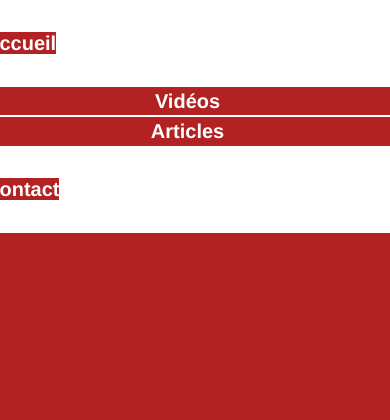
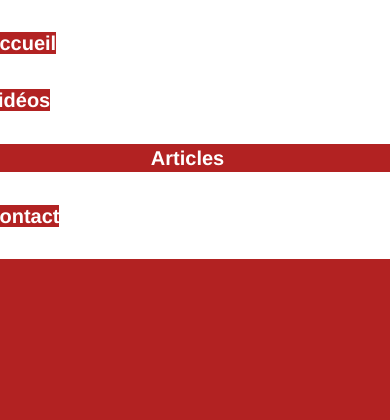
Before and after one commit to CamilleAlram/Pandapps, a Django app: page /contact/ in a window 390 px wide. Shown: the part 220-640 px from the top of the page. Run offline with Django 3.2, Linux system fonts and the light colour scheme; parts of the project's set-up code (start-up, migrations or seed data) failed here and were passed over; some libraries are stand-ins or nearby versions.

Commit message:
Mise en place de la page

```diff
--- a/panda/pandapps/templates/nav.html
+++ b/panda/pandapps/templates/nav.html
@@ -2,7 +2,7 @@
 
 <div class="row">
     <a href="/" class="col-md-3 nav">Accueil</a>
-    <div class="col-md-3 nav">Vidéos</div>
+    <a href="{% url 'videos' %}" class="col-md-3 nav">Vidéos</a>
     <div class="col-md-3 nav">Articles</div>
     <a href="{% url 'contact' %}" class="col-md-3 nav">Contact</a>
 </div>
--- a/panda/pandapps/views.py
+++ b/panda/pandapps/views.py
@@ -38,6 +38,11 @@
         return list_result[-3:]
 
 
+class VideosPage(TemplateView):
+
+    template_name = 'videos.html'
+
+
 class ContactPage(TemplateView):
 
     template_name = 'contact.html'
--- a/panda/urls.py
+++ b/panda/urls.py
@@ -6,4 +6,5 @@
     url(r'^admin/', admin.site.urls),
     url(r'^$', views.HomePage.as_view(), name='home'),
     url(r'^contact/$', views.ContactPage.as_view(), name='contact'),
+    url(r'^videos/$', views.VideosPage.as_view(), name='videos'),
 ]
```
Also changed, not shown: db.sqlite3, panda/pandapps/templates/videos.html (added).
